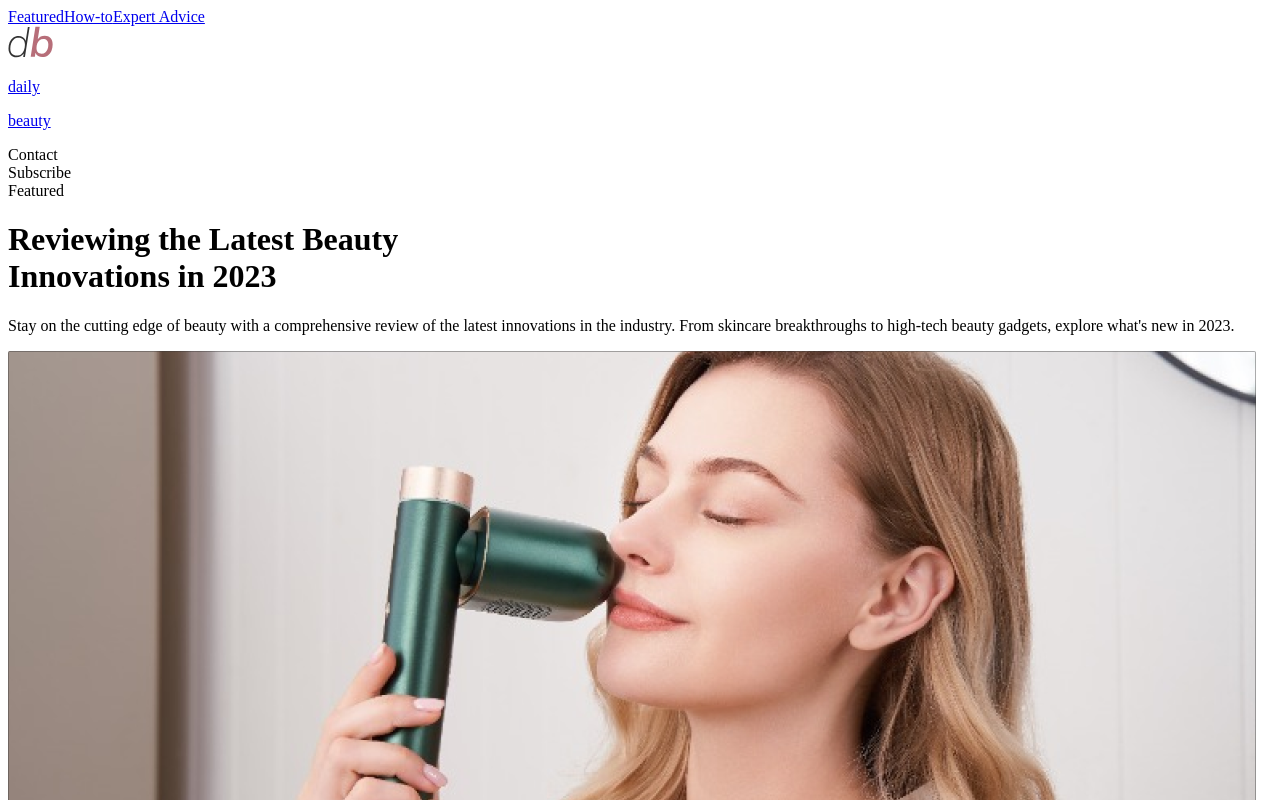
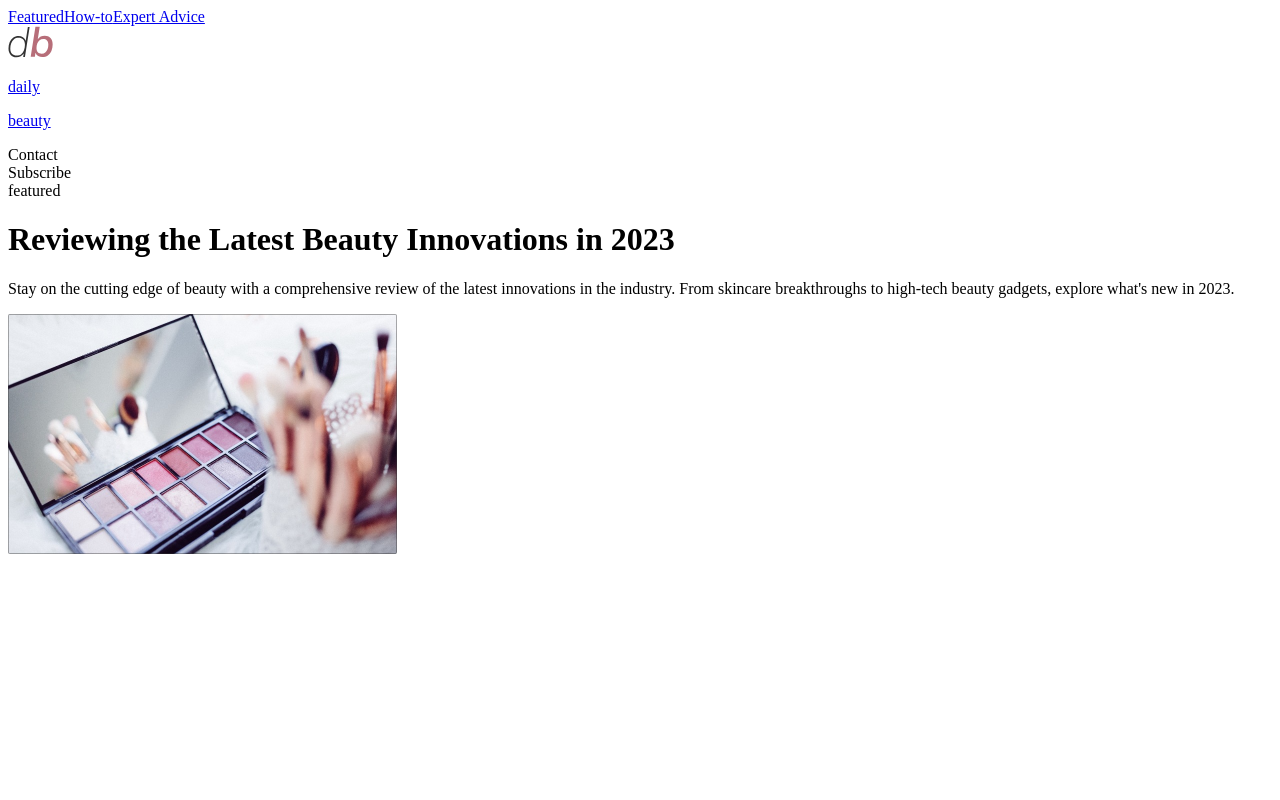
Before and after one commit to AndreAdyatmoko/daily-beauty, a React (Create React App) app: page /featured in a window 1280 px wide. Shown: the top 800 px of the page. Built offline with nearby package versions, Linux system fonts and the light colour scheme.

Commit message:
Add new code on feautred

```diff
--- a/src/components/navbar/featured/Featured.jsx
+++ b/src/components/navbar/featured/Featured.jsx
@@ -1,6 +1,16 @@
 import React from "react";
 
 const Featured = () => {
+  const featuredData = [
+    {
+      imageSrc: "/assets/baner4.jpg",
+      title: "Reviewing the Latest Beauty Innovations in 2023",
+      description:
+        "Stay on the cutting edge of beauty with a comprehensive review of the latest innovations in the industry. From skincare breakthroughs to high-tech beauty gadgets, explore what's new in 2023.",
+      category: "featured",
+    },
+  ];
+
   return (
     <div
       className="container px-8"
@@ -9,27 +19,30 @@ const Featured = () => {
       <div className="border-t border-gray-500">
         <div className="items-center font-serif text-gray-70 text-center">
           <div className="mt-20">
-            <span className="text-pink-500 up items-center">Featured</span>
+            {featuredData.map((featured, index) => (
+              <div key={index}>
+                <span className="text-pink-500 up items-center">
+                  {featured.category}
+                </span>
                 <div className="max-w-3xl mx-auto">
                   <h1 className="text-4xl font-bold leading-tight">
-                Reviewing the Latest Beauty <br /> Innovations in 2023
+                    {featured.title}
                   </h1>
                   <p className="text-lg mt-6 leading-relaxed">
-                Stay on the cutting edge of beauty with a comprehensive review
-                of the latest innovations in the industry. From skincare
-                breakthroughs to high-tech beauty gadgets, explore what's new in
-                2023.
+                    {featured.description}
                   </p>
+                </div>
+              </div>
+            ))}
+          </div>
         </div>
       </div>
       <div>
         <img
-              src="/assets/banner12.png"
+          src={featuredData[0].imageSrc}
           alt="Skincare Products"
           className="w-full max-h-full object-cover"
         />
-          </div>
-        </div>
       </div>
     </div>
   );
```
Lines whose indentation alone changed are shown as unchanged.
